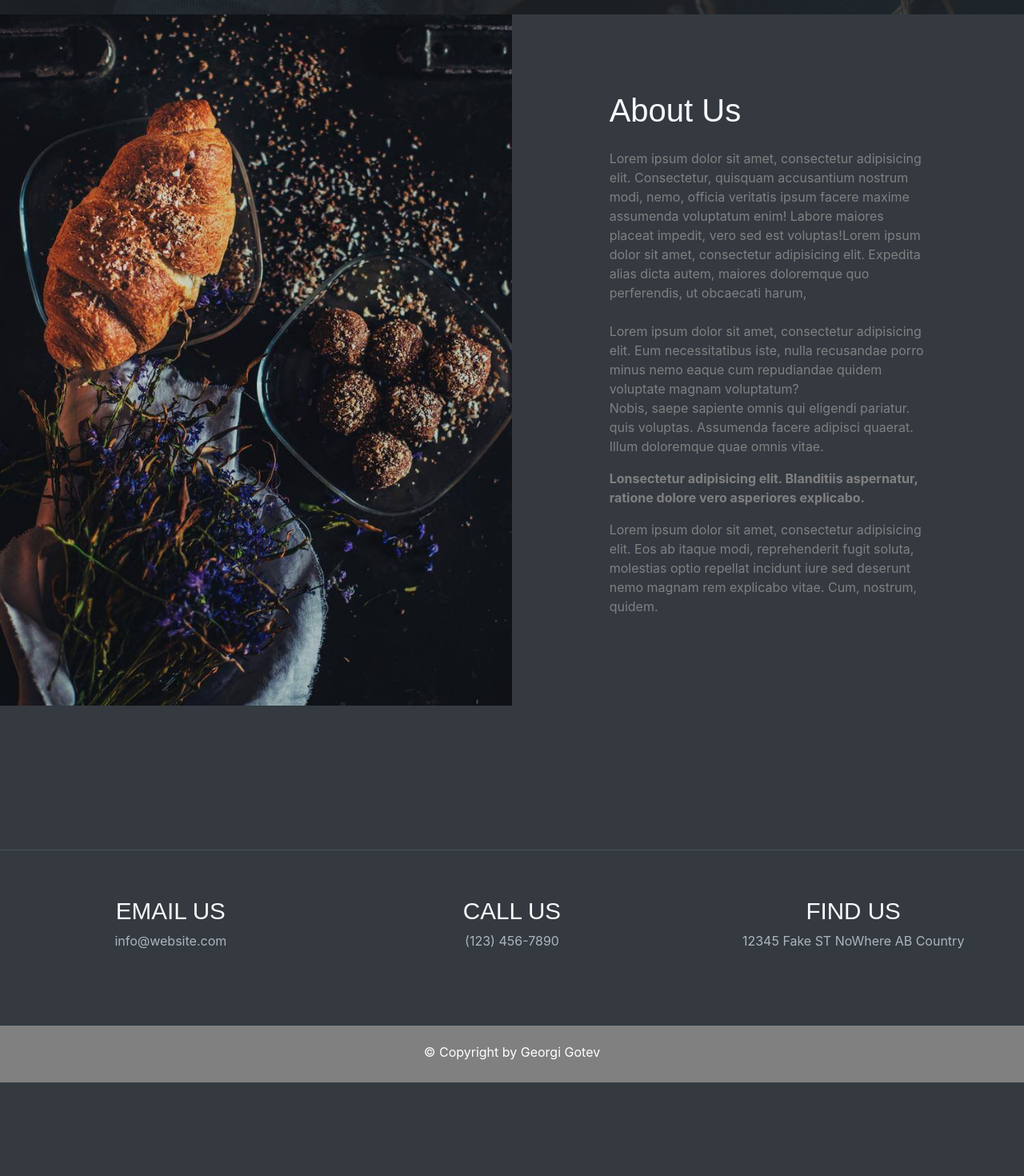
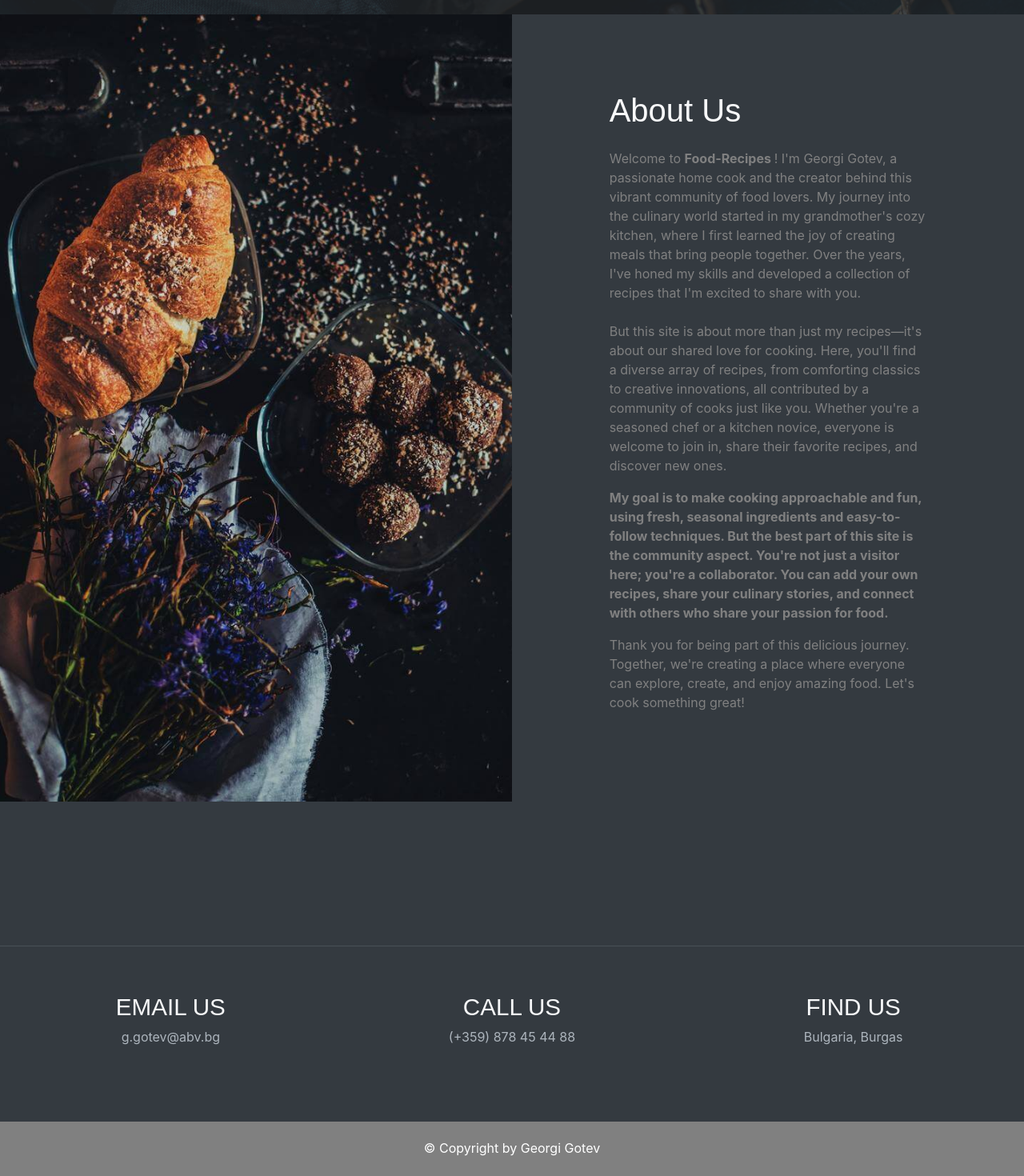
Before and after one commit to GeorgiGotev/Food-Hunt, a React (Vite) app in the folder client/: page / in a window 1280 px wide. Shown: the part 782-2252 px from the top of the page at 80% size. Before the commit the page ends 2135 px from the top, so only its background shows below. Built offline with nearby package versions, Linux system fonts and the light colour scheme; no server answers; the database is empty.

Commit message:
Update about me text

```diff
--- a/client/src/components/About/About.jsx
+++ b/client/src/components/About/About.jsx
@@ -12,41 +12,17 @@ export default function About (){
                             <div className="col-sm-8 py-5 my-5">
                                 <h2 className="mb-4">About Us</h2>
                                 <p>
-                                    Lorem ipsum dolor sit amet, consectetur
-                                    adipisicing elit. Consectetur, quisquam
-                                    accusantium nostrum modi, nemo, officia
-                                    veritatis ipsum facere maxime assumenda
-                                    voluptatum enim! Labore maiores placeat
-                                    impedit, vero sed est voluptas!Lorem ipsum
-                                    dolor sit amet, consectetur adipisicing
-                                    elit. Expedita alias dicta autem, maiores
-                                    doloremque quo perferendis, ut obcaecati
-                                    harum, <br />
+                                Welcome to <strong> Food-Recipes </strong>! I'm Georgi Gotev, a passionate home cook and the creator behind this vibrant community of food lovers. My journey into the culinary world started in my grandmother's cozy kitchen, where I first learned the joy of creating meals that bring people together. Over the years, I've honed my skills and developed a collection of recipes that I'm excited to share with you. <br />
                                     <br />
-                                    Lorem ipsum dolor sit amet, consectetur
-                                    adipisicing elit. Eum necessitatibus iste,
-                                    nulla recusandae porro minus nemo eaque cum
-                                    repudiandae quidem voluptate magnam
-                                    voluptatum? <br />
-                                    Nobis, saepe sapiente omnis qui eligendi
-                                    pariatur. quis voluptas. Assumenda facere
-                                    adipisci quaerat. Illum doloremque quae
-                                    omnis vitae.
+                                    But this site is about more than just my recipes—it's about our shared love for cooking. Here, you'll find a diverse array of recipes, from comforting classics to creative innovations, all contributed by a community of cooks just like you. Whether you're a seasoned chef or a kitchen novice, everyone is welcome to join in, share their favorite recipes, and discover new ones.
                                 </p>
                                 <p>
                                     <b>
-                                        Lonsectetur adipisicing elit. Blanditiis
-                                        aspernatur, ratione dolore vero
-                                        asperiores explicabo.
+                                    My goal is to make cooking approachable and fun, using fresh, seasonal ingredients and easy-to-follow techniques. But the best part of this site is the community aspect. You're not just a visitor here; you're a collaborator. You can add your own recipes, share your culinary stories, and connect with others who share your passion for food.
                                     </b>
                                 </p>
                                 <p>
-                                    Lorem ipsum dolor sit amet, consectetur
-                                    adipisicing elit. Eos ab itaque modi,
-                                    reprehenderit fugit soluta, molestias optio
-                                    repellat incidunt iure sed deserunt nemo
-                                    magnam rem explicabo vitae. Cum, nostrum,
-                                    quidem.
+                                Thank you for being part of this delicious journey. Together, we're creating a place where everyone can explore, create, and enjoy amazing food. Let's cook something great!
                                 </p>
                             </div>
                         </div>
--- a/client/src/components/Footer/Footer.jsx
+++ b/client/src/components/Footer/Footer.jsx
@@ -7,16 +7,16 @@ export default function Footer() {
                   <div className="row">
                     <div className="col-sm-4">
                         <h3>EMAIL US</h3>
-                        <p className="text-muted">info@website.com</p>
+                        <p className="text-muted">g.gotev@abv.bg</p>
                     </div>
                     <div className="col-sm-4">
                         <h3>CALL US</h3>
-                        <p className="text-muted">(123) 456-7890</p>
+                        <p className="text-muted">(+359) 878 45 44 88</p>
                     </div>
                     <div className="col-sm-4">
                         <h3>FIND US</h3>
                         <p className="text-muted">
-                            12345 Fake ST NoWhere AB Country
+                            Bulgaria, Burgas
                         </p>
                     </div>
                 </div>
```
